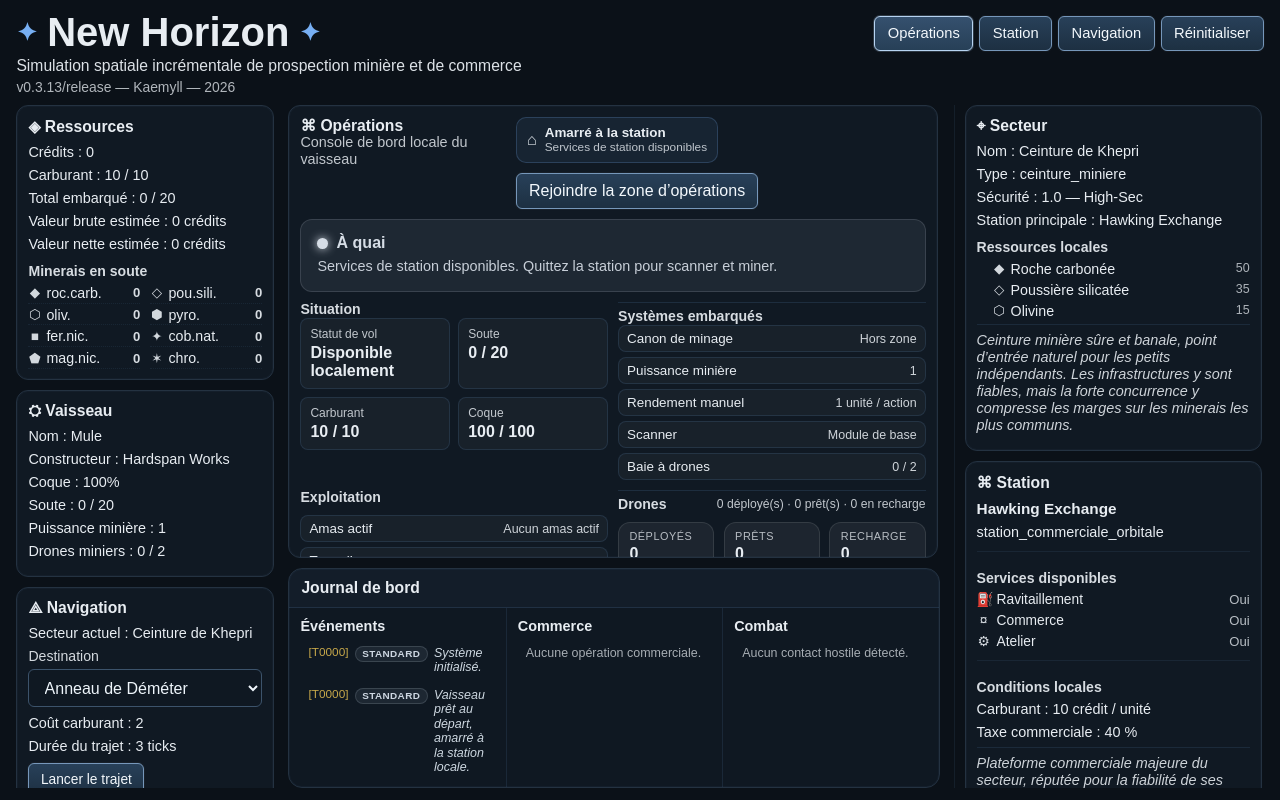
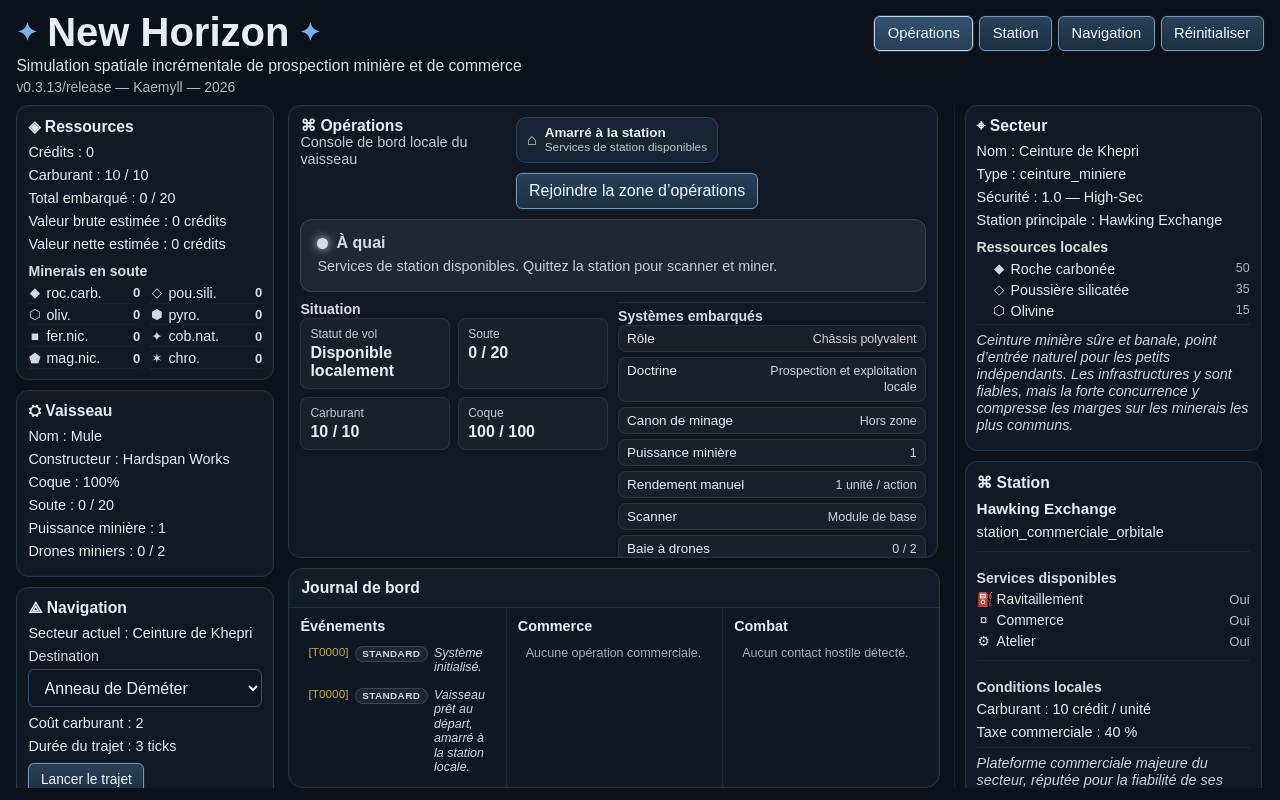
Before and after one commit to Kaemyll/newhorizon, a Vue app: page / in a window 1280 px wide. Both pictures are taken after a click on the button "Opérations". Built offline with nearby package versions, Linux system fonts and the light colour scheme.

Commit message:
[v0.3.13] #9 Adapter les actions disponibles selon le rôle du vaisseau

```diff
--- a/src/components/OperationPanel.vue
+++ b/src/components/OperationPanel.vue
@@ -75,6 +75,34 @@ const badgeLocal = computed(() =>
         classe: 'ops-local-badge-operations',
       },
 )
+
+const roleVaisseau = computed(() => props.vaisseau?.role || 'inconnu')
+
+const estTransporteurMarchand = computed(() => roleVaisseau.value === 'transporteur_marchand')
+
+const roleVaisseauLabel = computed(() => {
+  if (roleVaisseau.value === 'mineur_leger') return 'Mineur léger'
+  if (roleVaisseau.value === 'mineur_lourd') return 'Mineur lourd'
+  if (roleVaisseau.value === 'mineur_renforce') return 'Mineur renforcé'
+  if (roleVaisseau.value === 'transporteur_marchand') return 'Transporteur marchand'
+  return 'Châssis polyvalent'
+})
+
+const doctrineOperationnelle = computed(() => {
+  if (roleVaisseau.value === 'transporteur_marchand') {
+    return 'Logistique, transport et commerce'
+  }
+
+  if (roleVaisseau.value === 'mineur_lourd') {
+    return 'Extraction prioritaire à haut rendement'
+  }
+
+  if (roleVaisseau.value === 'mineur_renforce') {
+    return 'Exploitation en zones plus exigeantes'
+  }
+
+  return 'Prospection et exploitation locale'
+})
 
 const statutVol = computed(() =>
   props.navigation.enVoyage ? 'En transit inter-sectoriel' : 'Disponible localement',
@@ -175,6 +203,15 @@ const statutOperationnel = computed(() => {
     }
   }
 
+  if (estTransporteurMarchand.value) {
+    return {
+      niveau: 'info',
+      titre: 'Configuration marchande',
+      texte:
+        'Ce vaisseau est conçu pour le transport et le commerce. Les actions d’exploitation locale sont limitées.',
+    }
+  }
+
   if (props.vaisseau.soute >= props.vaisseau.souteMax) {
     return {
       niveau: 'alerte',
@@ -218,6 +255,7 @@ const statutOperationnelClasse = computed(() => {
 
 const scannerDisponible = computed(
   () =>
+    !estTransporteurMarchand.value &&
     !props.navigation.enVoyage &&
     props.positionLocale === 'operations' &&
     !props.assistance.remorquageEnCours,
@@ -225,6 +263,7 @@ const scannerDisponible = computed(
 
 const minageDisponible = computed(
   () =>
+    !estTransporteurMarchand.value &&
     (props.vaisseau?.puissanceMiniere || 0) > 0 &&
     !props.navigation.enVoyage &&
     props.positionLocale === 'operations' &&
@@ -233,14 +272,19 @@ const minageDisponible = computed(
 
 const deploiementDronesDisponible = computed(
   () =>
+    !estTransporteurMarchand.value &&
     !props.navigation.enVoyage &&
     props.positionLocale === 'operations' &&
     !props.assistance.remorquageEnCours,
 )
 
 const rappelDronesDisponible = computed(
-  () => !props.navigation.enVoyage && !props.assistance.remorquageEnCours,
+  () => !props.navigation.enVoyage && !props.assistance.remorquageEnCours && nbDeployes.value > 0,
 )
+
+const afficherActionsExploitation = computed(() => !estTransporteurMarchand.value)
+
+const afficherActionsDrones = computed(() => !estTransporteurMarchand.value)
 
 function decrireDrone(drone) {
   if (drone.etat === 'deploie') {
@@ -332,6 +376,16 @@ function decrireDrone(drone) {
 
         <div class="ops-system-list">
           <div class="ops-system-item">
+            <span class="ops-system-name">Rôle</span>
+            <span class="ops-system-value">{{ roleVaisseauLabel }}</span>
+          </div>
+
+          <div class="ops-system-item ops-system-item--multiline">
+            <span class="ops-system-name">Doctrine</span>
+            <span class="ops-system-value">{{ doctrineOperationnelle }}</span>
+          </div>
+
+          <div class="ops-system-item">
             <span class="ops-system-name">Canon de minage</span>
             <span class="ops-system-value">{{ statutCanon }}</span>
           </div>
@@ -392,11 +446,15 @@ function decrireDrone(drone) {
           </div>
         </div>
 
-        <div class="action-group action-group--inline">
+        <div v-if="afficherActionsExploitation" class="action-group action-group--inline">
           <button :disabled="!scannerDisponible" @click="emit('scanner')">Scanner un amas</button>
 
           <button :disabled="!minageDisponible" @click="emit('miner')">Miner manuellement</button>
         </div>
+
+        <p v-else class="panel-note">
+          Ce châssis marchand n’est pas configuré pour la prospection ni l’extraction locale.
+        </p>
       </section>
 
       <section class="ops-block">
@@ -422,7 +480,7 @@ function decrireDrone(drone) {
           </div>
         </div>
 
-        <div class="action-group action-group--inline">
+        <div v-if="afficherActionsDrones" class="action-group action-group--inline">
           <button :disabled="!deploiementDronesDisponible" @click="emit('deployer-drones')">
             Déployer les drones
           </button>
@@ -431,6 +489,11 @@ function decrireDrone(drone) {
             Rappeler les drones
           </button>
         </div>
+
+        <p v-else class="panel-note">
+          Le rôle principal de ce vaisseau est le fret. Les opérations minières locales ne sont pas
+          proposées.
+        </p>
 
         <ul v-if="industrie.drones.length > 0" class="drone-status-list">
           <li v-for="drone in industrie.drones" :key="drone.id">
@@ -444,8 +507,14 @@ function decrireDrone(drone) {
     </div>
 
     <p class="panel-note">
-      Le scanner peut détecter des amas pauvres, simples, mixtes ou denses. La qualité du relevé
-      influence la réserve estimée et la composition du site.
+      <template v-if="estTransporteurMarchand">
+        Ce transporteur marchand est optimisé pour le fret et les rotations commerciales entre
+        stations.
+      </template>
+      <template v-else>
+        Le scanner peut détecter des amas pauvres, simples, mixtes ou denses. La qualité du relevé
+        influence la réserve estimée et la composition du site.
+      </template>
     </p>
   </section>
 </template>
```
